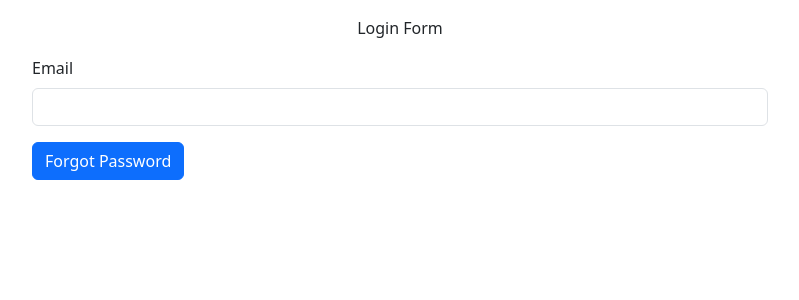
After one commit to Anu12391/Blog, a Django app: page /user/forgot_password/ in a window 1280 px wide. The commit adds this page. Shown: the top 300 px of the page, without its empty margins (240-1039 px from the left). Run offline with Django 5.2, Linux system fonts and the light colour scheme; parts of the project's set-up code (start-up, migrations or seed data) failed here and were passed over.

Commit message:
created forgot passwrd pages---cleanup to be done

```diff
--- a/myBlog/common/templates/navigation.html
+++ b/myBlog/common/templates/navigation.html
@@ -29,7 +29,7 @@
             {% else %}
                 <li><a class="dropdown-item" href="{% url 'login_user' %}">Login</a></li>
                 <li><a class="dropdown-item" href="{% url 'register_new_user' %}">Register</a></li>
-                <li><a class="dropdown-item" href="#">Forgot Password</a></li>
+                <li><a class="dropdown-item" href="{% url 'forgot_password' %}">Forgot Password</a></li>
             {% endif %}
           </ul>
         </li>
--- a/myBlog/login/forms.py
+++ b/myBlog/login/forms.py
@@ -1,3 +1,5 @@
+import email
+
 from django import forms
 from django.contrib.auth.forms import AuthenticationForm
 from django.contrib.auth.password_validation import validate_password
@@ -6,6 +8,8 @@ from django.core.exceptions import ValidationError
 from login.models import NewUser
 
 from common.user_utils import createNewUser
+
+from login.backends.UserAuthentication import isEmailRegistered
 
 
 class RegisterForm(forms.ModelForm):
@@ -66,3 +70,18 @@ class LoginForm(forms.Form):
         label="Password",
         widget=forms.PasswordInput()
     )
+
+
+class ForgotPasswordForm(forms.Form):
+    email = forms.EmailField(
+        label="Email",
+        widget=forms.EmailInput()
+
+    )
+    def clean_email(self):
+        print("in forgot password form")
+        email = self.cleaned_data.get('email')
+        isExist=isEmailRegistered(email)
+        if not isExist:
+            self.add_error('email','email is not registered yet!')
+        return email
--- /dev/null
+++ b/myBlog/login/templates/login/forgot_password.html
@@ -0,0 +1,29 @@
+{% extends 'base.html' %}
+{% block title %} Forgot Password  {% endblock title %}
+{% block body %}
+<div class="container">
+    <div class="row">
+
+        <div class="col-8 mx-auto mt-3">
+            <p class="text-center">Login Form</p>
+
+            <form method="POST">
+                  {% csrf_token %}
+
+                {% include "components/email_field.html" with field=forgotPasswordForm.email %}
+
+                <button type="submit" class="btn btn-primary mt-3">Forgot Password</button>
+
+            </form>
+            <div class="mt-3">
+                 {% include "components/error_messages.html"%}
+            </div>
+
+
+        </div>
+    </div>
+</div>
+
+
+
+{% endblock body %}
--- a/myBlog/login/urls.py
+++ b/myBlog/login/urls.py
@@ -1,6 +1,6 @@
 from django.urls import path
 
-from login.views import register_new_user,login_user,logout_user,activate
+from login.views import register_new_user,login_user,logout_user,activate,forgotpassword
 
 
 
@@ -9,5 +9,6 @@ urlpatterns = [
     path('login/', login_user, name='login_user'),
     path('logout/', logout_user, name='logout_user'),
     path('activate/<str:uidb64>/<str:token>/', activate, name='activate'),
+    path('forgot_password/', forgotpassword, name='forgot_password'),
 
 ]
--- a/myBlog/login/views.py
+++ b/myBlog/login/views.py
@@ -8,11 +8,13 @@ from django.utils.encoding import force_str
 from django.utils.http import urlsafe_base64_decode
 from django.views.decorators.cache import never_cache
 from login.backends.tokens import account_activation_token
-from login.forms import RegisterForm, LoginForm
+from login.forms import RegisterForm, LoginForm,ForgotPasswordForm
 from login.models import NewUser
 
 from myBlog import settings
 from login.backends.UserActivationEmail import sendActivationEmail
+
+
 
 
 # Create your views here.
@@ -90,3 +92,20 @@ def activate(request, uidb64, token):
         return HttpResponse('Thank you! Your account is now active. You can login.')
     else:
         return HttpResponse('Activation link is invalid or expired!')
+
+
+
+@never_cache
+def forgotpassword(request):
+    if request.method == 'POST':
+        forgotPasswordForm = ForgotPasswordForm(request.POST)
+        if forgotPasswordForm.is_valid():
+            email = forgotPasswordForm.cleaned_data['email']
+            print(email)
+            return redirect('login_user')
+        else:
+            messages.error(request, "Email Doesnt Exist")
+    else:
+
+        forgotPasswordForm = ForgotPasswordForm()
+    return render(request, 'login/forgot_password.html', {'forgotPasswordForm': forgotPasswordForm})
```
Also changed, not shown: myBlog/login/backends/UserAuthentication.py (+8 -0 lines).
